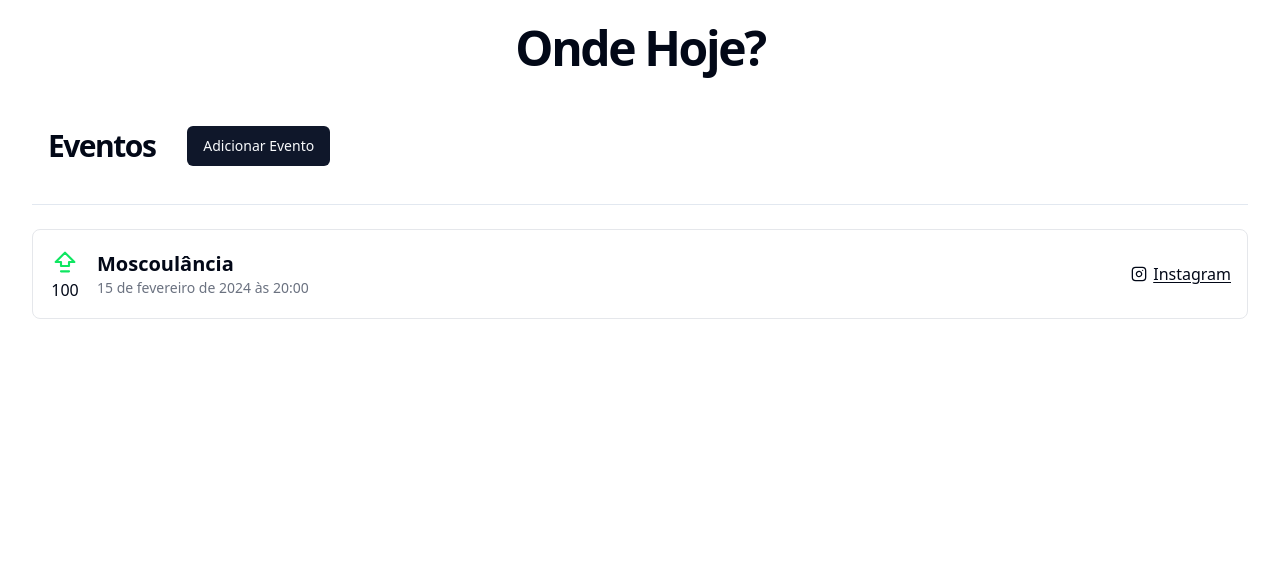
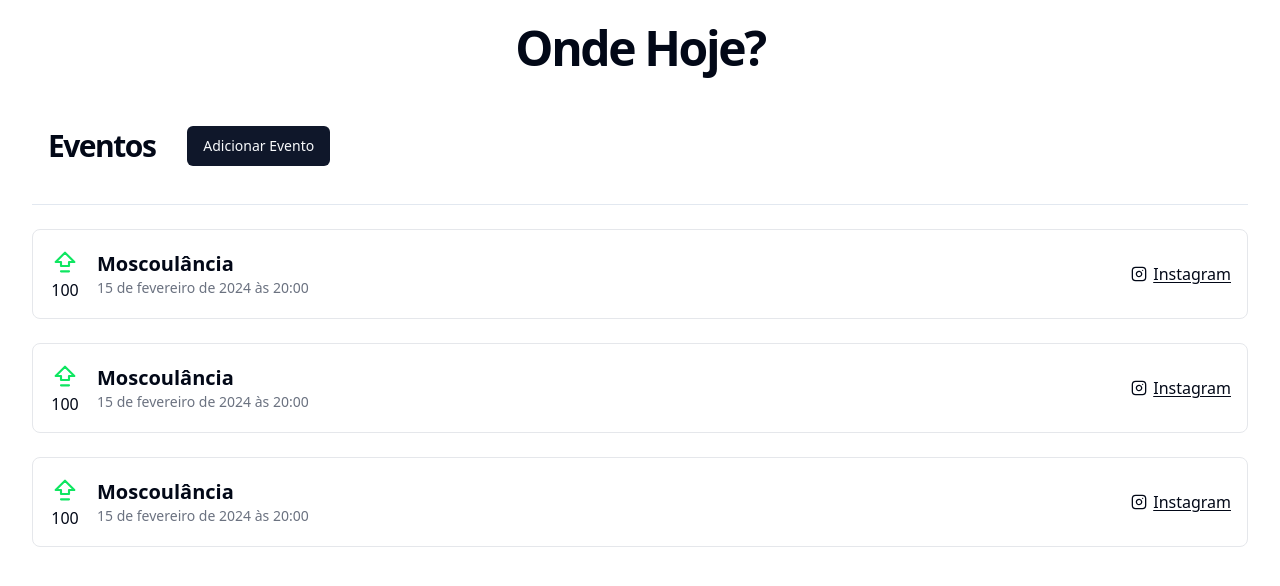
Before and after one commit to perebaj/ondehj-f, a React (Vite) app: page / in a window 1280 px wide. Shown: the top 586 px of the page. Built offline with nearby package versions, Linux system fonts and the light colour scheme.

Commit message:
:sparkles: Event component

```diff
--- a/src/App.tsx
+++ b/src/App.tsx
@@ -1,11 +1,10 @@
 import './globals.css'
 
-import { ArrowBigUpDash, Instagram } from 'lucide-react'
 import { Helmet, HelmetProvider } from 'react-helmet-async'
 
-import { Avatar, AvatarFallback, AvatarImage } from '@/components/ui/avatar'
 import { Separator } from '@/components/ui/separator'
 
+import Event from './components/event'
 import { Button } from './components/ui/button'
 
 export default function Home() {
@@ -31,38 +30,9 @@ export default function Home() {
               <Button>Adicionar Evento</Button>
             </div>
             <Separator />
-            <div className="w-full divide-y overflow-hidden rounded-lg border border-gray-200">
-              <div className="flex w-full items-center justify-between p-4">
-                <div className="flex w-full items-center space-x-4">
-                  <div className="flex flex-col items-center hover:cursor-pointer ">
-                    <ArrowBigUpDash
-                      size={'2rem'}
-                      color="#0fe661"
-                      strokeWidth={'0.1rem'}
-                    />
-                    <p>100</p>
-                  </div>
-                  <div className="flex flex-1 flex-col">
-                    <h3 className="font-base text-xl font-semibold">
-                      Moscoulância
-                    </h3>
-                    <p className="text-sm text-gray-500 dark:text-gray-400">
-                      15 de fevereiro de 2024 às 20:00
-                    </p>
-                  </div>
-                  <a
-                    className="inline-flex items-center rounded-md text-base underline underline-offset-2 hover:no-underline"
-                    href="https://www.instagram.com/jj_neno/"
-                  >
-                    <Instagram
-                      strokeWidth={'0.12rem'}
-                      className="mr-1.5 h-4 w-4"
-                    />
-                    Instagram
-                  </a>
-                </div>
-              </div>
-            </div>
+            <Event />
+            <Event />
+            <Event />
           </div>
         </div>
       </div>
--- a/src/components/event.tsx
+++ b/src/components/event.tsx
@@ -1,7 +1,33 @@
+import { ArrowBigUpDash, Instagram } from 'lucide-react'
+
 export default function Event() {
   return (
-    <div>
-      <h1>Event</h1>
+    <div className="w-full divide-y overflow-hidden rounded-lg border border-gray-200">
+      <div className="flex w-full items-center justify-between p-4">
+        <div className="flex w-full items-center space-x-4">
+          <div className="flex flex-col items-center hover:cursor-pointer ">
+            <ArrowBigUpDash
+              size={'2rem'}
+              color="#0fe661"
+              strokeWidth={'0.1rem'}
+            />
+            <p>100</p>
+          </div>
+          <div className="flex flex-1 flex-col">
+            <h3 className="font-base text-xl font-semibold">Moscoulância</h3>
+            <p className="text-sm text-gray-500 dark:text-gray-400">
+              15 de fevereiro de 2024 às 20:00
+            </p>
+          </div>
+          <a
+            className="inline-flex items-center rounded-md text-base underline underline-offset-2 hover:no-underline"
+            href="https://www.instagram.com/jj_neno/"
+          >
+            <Instagram strokeWidth={'0.12rem'} className="mr-1.5 h-4 w-4" />
+            Instagram
+          </a>
+        </div>
+      </div>
     </div>
   )
 }
```
